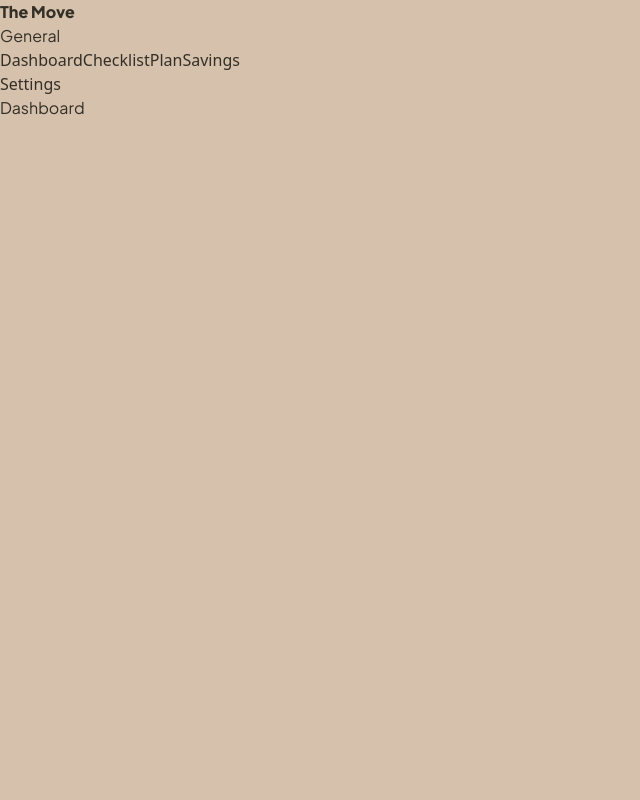
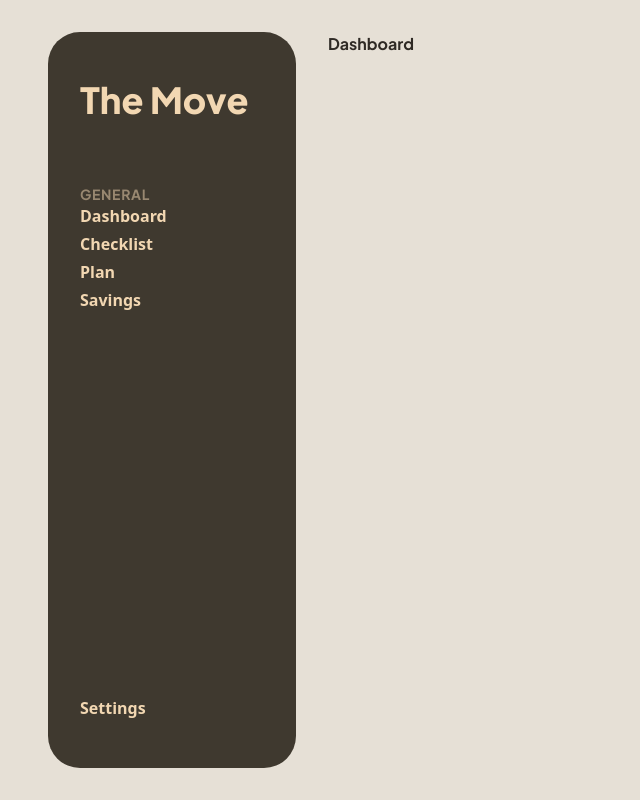
Before and after one commit to pradigwe/the-move, a Next.js app: page / in a window 1280 px wide. Shown: the whole page, without its empty margins (0-640 px from the left). Built offline with nearby package versions, Linux system fonts and the light colour scheme.

Commit message:
updated color theme modes, designed navigation for websites

```diff
--- a/src/app/globals.css
+++ b/src/app/globals.css
@@ -2,21 +2,24 @@
 
 /* color themes */
 :root {
-  --color-background-primary: #d6c1ac;
-  --color-background-card: #33332b;
-  --color-accent-interactive: #7097a6;
-  --color-accent-warm: #7e4621;
-  --color-neutral: #95b1bf;
+  /* --color- */
+  --color-background-primary: #e6e0d6;
+  --color-background-nav: #3f392f;
+  --color-background-card: #cfc7b8;
+  --color-accent-interactive: #4f6d7a;
+  --color-accent-warm: #8c4f3d;
+  --color-neutral: #2f2a25;
 
-  --color-text-primary: #332f26;
-  --color-text-card: #f2d7b2;
-  --color-text-accent-interactive: #28353d;
-  --color-text-accent-warm: #e8c7a6;
-  --color-text-neutral: #d7dee8;
+  --color-text-primary: #2f2a25;
+  --color-text-nav: #f2d7b2;
+  --color-text-card: #1f1b18;
+  --color-text-interactive: #ffffff;
+  --color-text-warm: #ffffff;
 }
 
 [data-theme="dark"] {
   --color-background-primary: #33332b;
+  --color-background-nav: #24201d;
   --color-background-card: #d6c1ac;
 
   --color-text-primary: #f2d7b2;
@@ -32,6 +35,7 @@ body {
   background: var(--color-background-primary);
   color: var(--color-text-primary);
   font-family: var(--font-inter), Arial, Helvetica, sans-serif;
+  height: 100%;
 }
 
 h1 {
@@ -41,6 +45,7 @@ h1 {
 
 h2 {
   font-family: var(--font-heading-sans), Arial, Helvetica, sans-serif;
+  font-weight: 700;
 }
 h3 {
   font-family: var(--font-heading-sans), Arial, Helvetica, sans-serif;
--- a/src/app/layout.tsx
+++ b/src/app/layout.tsx
@@ -34,7 +34,7 @@ export default function RootLayout({
       className={`${plusJakartaSans.variable} h-full antialiased`}
       suppressHydrationWarning
     >
-      <body className="min-h-full flex flex-col">
+      <body className="min-h-full flex flex-row py-8 px-12">
         <ThemeProviders>
           <Sidebar />
           {children}
--- a/src/components/navigation/Sidebar.tsx
+++ b/src/components/navigation/Sidebar.tsx
@@ -3,20 +3,24 @@ import Link from "next/link";
 
 export default function Sidebar() {
   return (
-    <div>
-      <h1>The Move</h1>
-      <h2>General</h2>
-      <nav>
-        <div>
+    <div className="bg-(--color-background-nav) text-(--color-text-nav) max-w-1/6 min-w-62 py-4 px-8 mr-8 rounded-4xl flex flex-col">
+      <h1 className="text-4xl text-(--color-text-nav) mt-8 mb-16">The Move</h1>
+      <div className="flex flex-col flex-1">
+        <h2 className=" uppercase text-sm opacity-50 font-medium tracking-wider">
+          General
+        </h2>
+        <nav className="flex flex-col flex-1 justify-between mb-8 font-semibold    ">
+          <div className="flex-col flex gap-1 ">
             <Link href="/">Dashboard</Link>
             <Link href="/checklist">Checklist</Link>
             <Link href="/plan">Plan</Link>
             <Link href="/savings">Savings</Link>
           </div>
-        <div>
+          <div className="">
             <Link href="/settings">Settings</Link>
           </div>
         </nav>
       </div>
+    </div>
   );
 }
```
Lines whose indentation alone changed are shown as unchanged.
